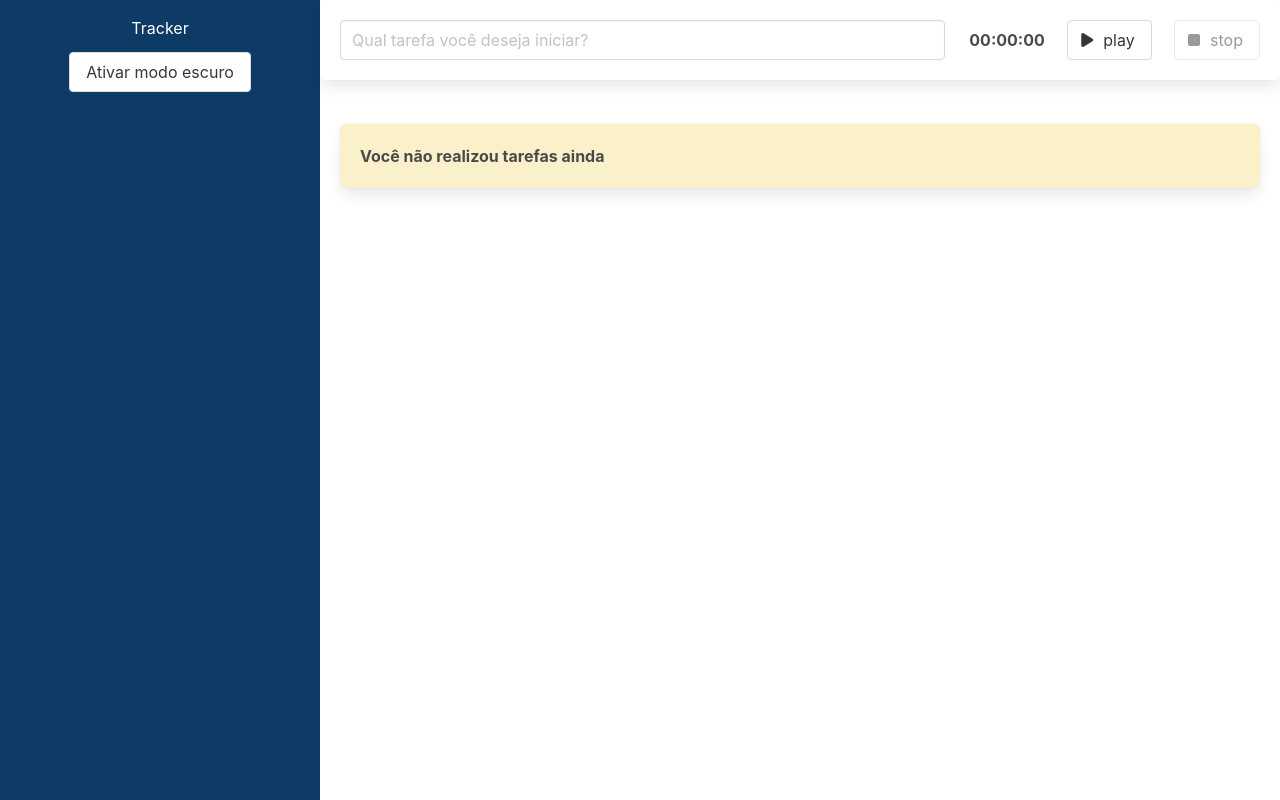
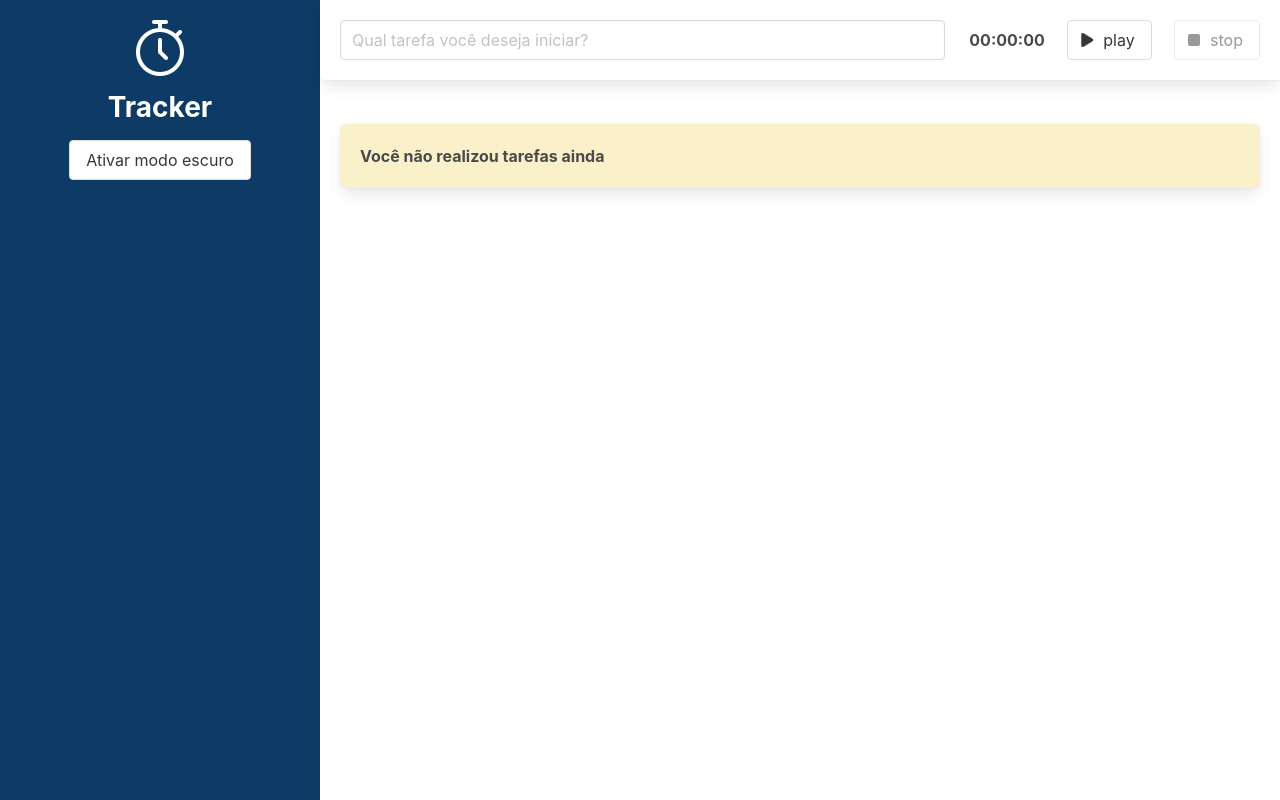
Before and after one commit to adriatls/Tracker, a Vue app: page / in a window 1280 px wide. Built offline with nearby package versions, Linux system fonts and the light colour scheme.

Commit message:
:lipstick: Style: mudando o estilo do darkmode e adicionando ícones de cronômetro

```diff
--- a/src/App.vue
+++ b/src/App.vue
@@ -64,13 +64,15 @@ export default defineComponent({
 
 .main {
   --bg-primary: #fff;
+  --bg-secondary: #fff;
   --text-primary: #000;
 }
 main.dark-mode {
   --bg-primary: #2b2d42;
+  --bg-secondary: #353851;
   --text-primary: #ddd;
 }
 .content {
-  background-color: var(--bg-primary);
+  background-color: var(--bg-secondary);
 }
 </style>
--- a/src/components/LateralBar/LateralBar.vue
+++ b/src/components/LateralBar/LateralBar.vue
@@ -1,5 +1,6 @@
 <template>
   <header>
+    <img src="../../assets/chronograph-watch.png" alt="ícone de cronômetro" />
     <h1>Tracker</h1>
     <button class="button" @click="changeTheme">
       {{ buttonText }}
@@ -47,7 +48,13 @@ header {
 }
 h1 {
   color: white;
+  font-weight: bold;
+  font-size: 28px;
   margin-bottom: 12px;
+}
+
+img {
+  filter: invert(100%) sepia(0%) saturate(0%) hue-rotate(87deg) brightness(107%) contrast(101%);
 }
 @media only screen and (max-width: 768px) {
   header {
--- a/src/components/MainForm/MainForm.vue
+++ b/src/components/MainForm/MainForm.vue
@@ -49,5 +49,6 @@ export default defineComponent({
 .form {
   color: var(--text-primary);
   background-color: var(--bg-primary);
+  border-radius: 0px 6px;
 }
 </style>
--- a/src/components/TimerForm/TimerForm.vue
+++ b/src/components/TimerForm/TimerForm.vue
@@ -28,6 +28,7 @@ export default defineComponent({
 
 <style scoped>
 .display {
-  color: var(--text-primary)
+  color: var(--text-primary);
+  background-color: var(--bg-primary);
 }
 </style>
```
Also changed, not shown: src/assets/chronograph-watch.png (added), src/components/TimerControl/TimerCrontrol.vue (indentation only), 1 other file (tests, documents, lock files or other folders).
